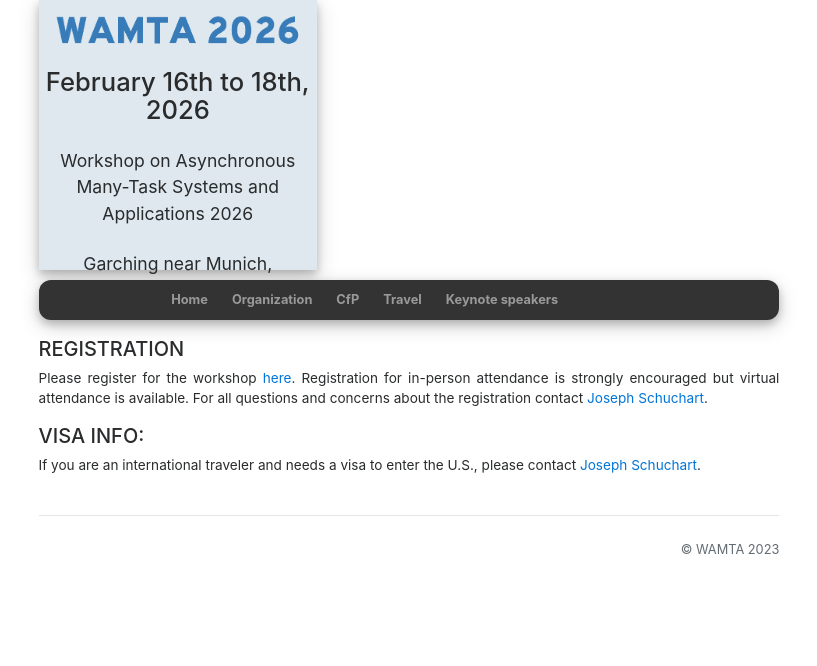
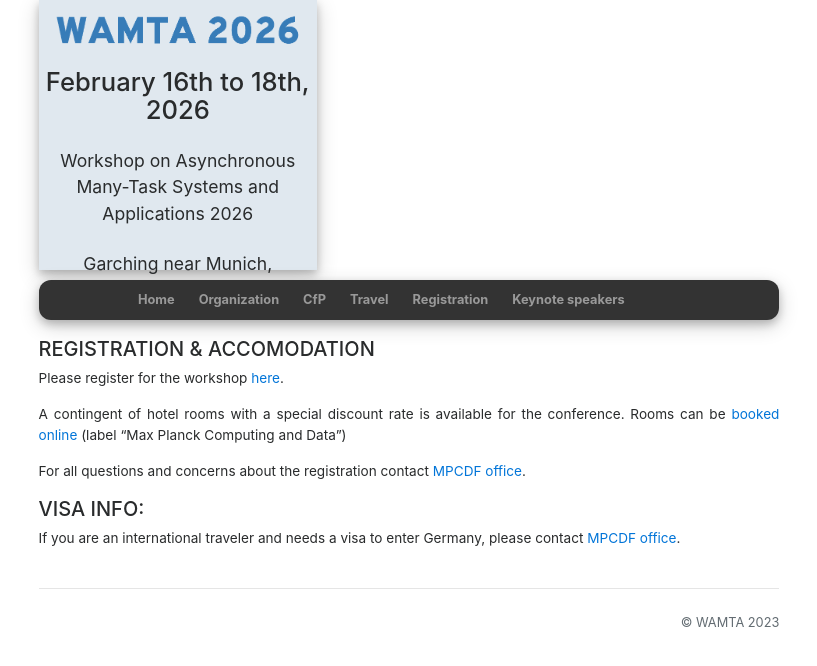
Before and after one commit to wamta26/WAMTA26.github.io, a Jekyll site: the page built from registration.md, in a window 1280 px wide. Shown: the top 666 px of the page, without its empty margins (231-1048 px from the left). Built offline with Jekyll 4.4.1, drawn with Linux system fonts in a browser that asks for light colours; nearby versions of some CDN libraries.

Commit message:
add registration

```diff
--- a/_data/conference.yml
+++ b/_data/conference.yml
@@ -42,7 +42,7 @@ navbar:
   - id: 6
     label: Registration
     path: /registration
-    visible: False
+    visible: True
   - id: 7
     label: Keynote speakers
     path: /keynote
--- a/registration.md
+++ b/registration.md
@@ -9,14 +9,19 @@ slide_id: 5
 
 <div markdown="1">
 
-##### REGISTRATION
+##### REGISTRATION & ACCOMODATION
 
-Please register for the workshop <a href="https://utconferences.eventsair.com/wamta-2024/wamta2024-register">here</a>. Registration for in-person attendance is strongly encouraged but virtual attendance is available. For all questions and concerns about the registration contact <a href="mailto:schuchart@icl.utk.edu">Joseph Schuchart</a>.
+Please register for the workshop <a href="https://plan.events.mpg.de/event/365/">here</a>.
+
+A contingent of hotel rooms with a special discount rate is available for the conference. Rooms can be [booked online](https://www.marriott.com/de/event-reservations/reservation-link.mi?id=1729679418731&key=GRP&guestreslink2=true) (label "Max Planck Computing and Data")
+
+
+For all questions and concerns about the registration contact <a href="mailto:office@mpcdf.mpg.de">MPCDF office</a>.
 
 ##### VISA INFO:
 
-If you are an international traveler and needs a visa to enter the U.S.,
-please contact <a href="mailto:schuchart@icl.utk.edu">Joseph Schuchart</a>.
+If you are an international traveler and needs a visa to enter Germany,
+please contact <a href="mailto:office@mpcdf.mpg.de">MPCDF office</a>.
 
 </div>
 
```
